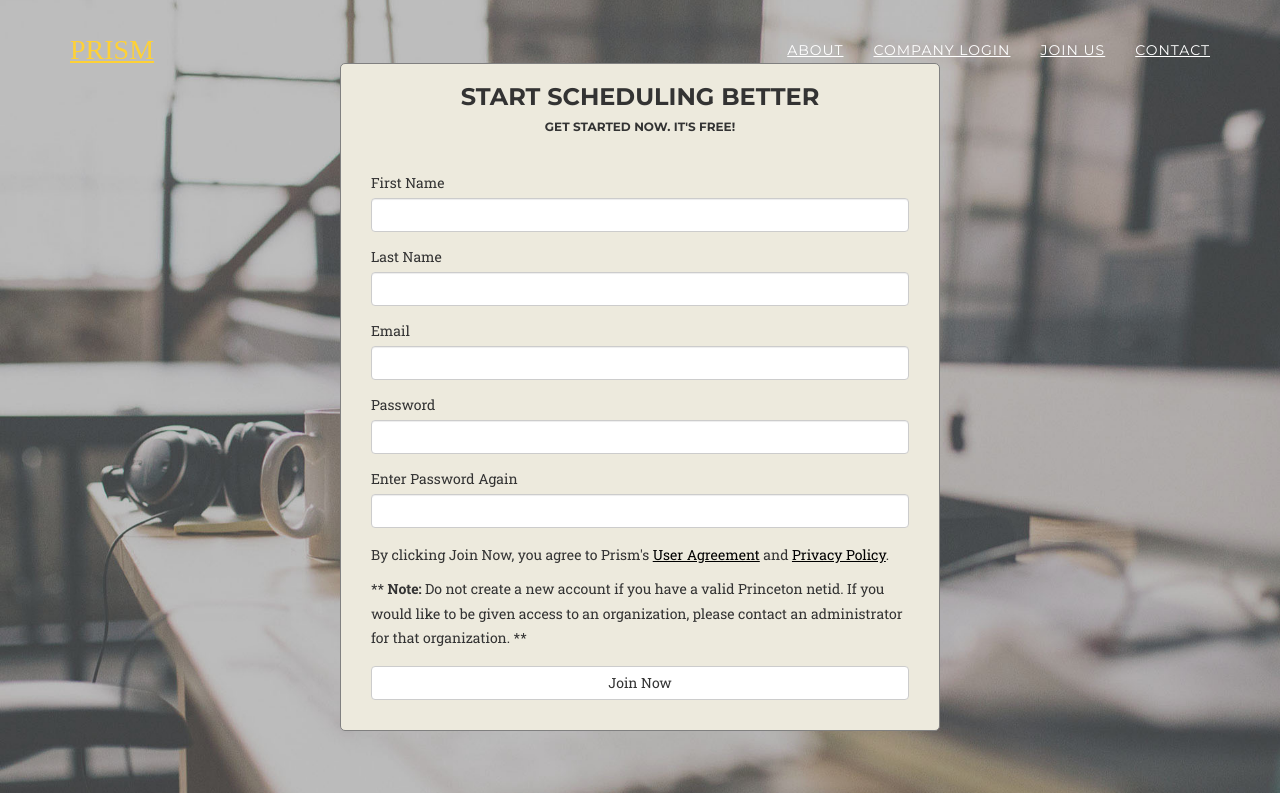
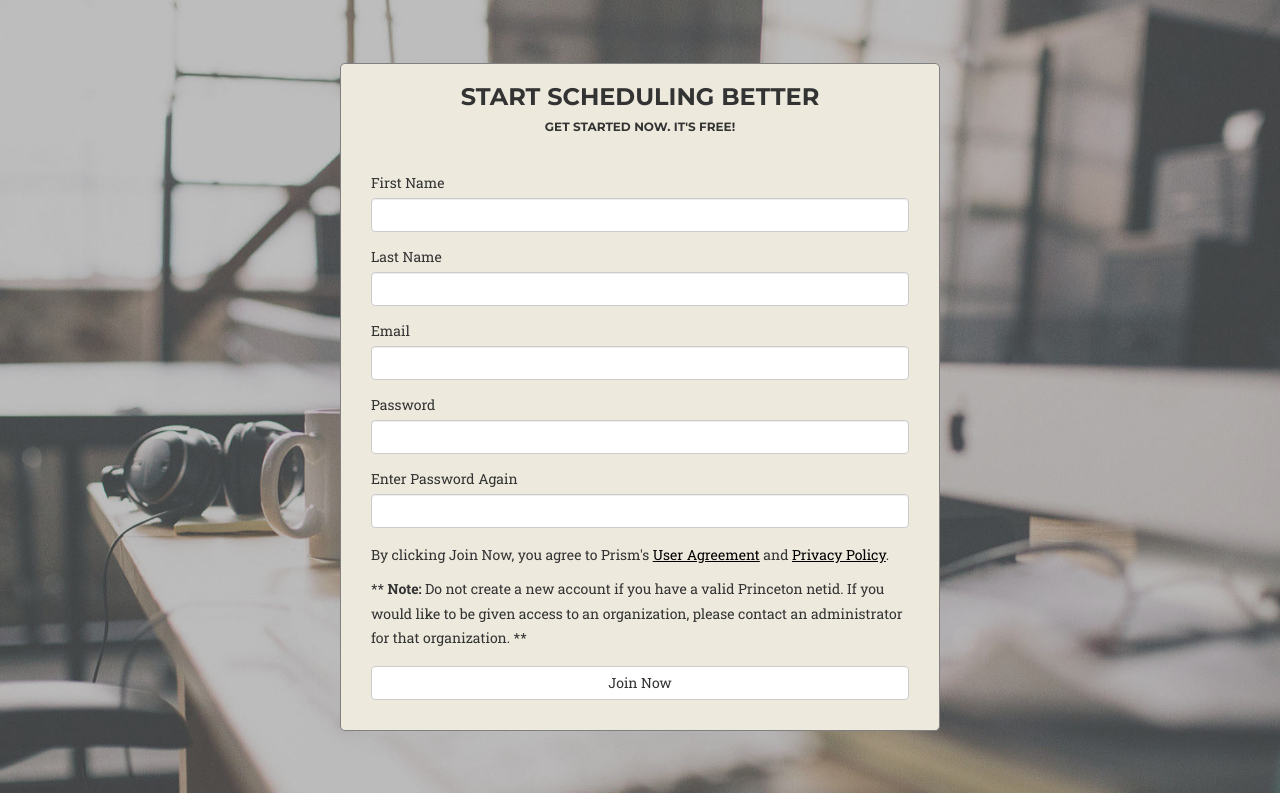
Before and after one commit to nokafor/PRISM, a Django app: page / in a window 1280 px wide. Run offline with Django 3.2, Linux system fonts and the light colour scheme; data comes from the database, SQL or seed files in the repository; parts of the project's set-up code (start-up, migrations or seed data) failed here and were passed over; some libraries are stand-ins or nearby versions; some web fonts are replaced.

Commit message:
sign up page updates

```diff
--- a/companies/static/companies/css/custom2.css
+++ b/companies/static/companies/css/custom2.css
@@ -34,7 +34,7 @@ form {
 	padding: 5%;
 }
 
-a {
+.form-group a {
 	color: black;
 	text-decoration: underline;
 }
--- a/companies/templates/companies/test.html
+++ b/companies/templates/companies/test.html
@@ -39,43 +39,6 @@
 
 </head>
 <body>
-    <nav class="navbar navbar-default navbar-fixed-top">
-        <div class="container">
-            <!-- Brand and toggle get grouped for better mobile display -->
-            <div class="navbar-header page-scroll">
-                <button type="button" class="navbar-toggle" data-toggle="collapse" data-target="#bs-example-navbar-collapse-1">
-                    <span class="sr-only">Toggle navigation</span>
-                    <span class="icon-bar"></span>
-                    <span class="icon-bar"></span>
-                    <span class="icon-bar"></span>
-                </button>
-                <a class="navbar-brand page-scroll" href="#page-top" style="font-family:Prism;">PRISM</a>
-            </div>
-
-            <!-- Collect the nav links, forms, and other content for toggling -->
-            <div class="collapse navbar-collapse" id="bs-example-navbar-collapse-1">
-                <ul class="nav navbar-nav navbar-right">
-                    <li class="hidden">
-                        <a href="#page-top"></a>
-                    </li>
-                    <li>
-                        <a class="page-scroll" href="#services">About</a>
-                    </li>
-                    <li>
-                        <a class="page-scroll" href="#portfolio">Company Login</a>
-                    </li>
-                    <li>
-                        <a class="page-scroll" href="#join">Join Us</a>
-                    </li>
-                    <li>
-                        <a class="page-scroll" href="#contact">Contact</a>
-                    </li>
-                </ul>
-            </div>
-            <!-- /.navbar-collapse -->
-        </div>
-        <!-- /.container-fluid -->
-    </nav>
     <div class="container background">
         <div class="signup-box">
             <div class="header">
```
